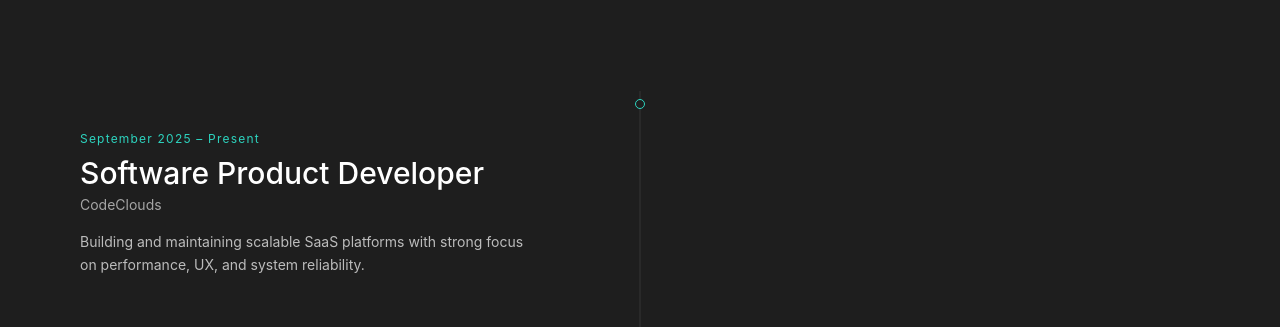
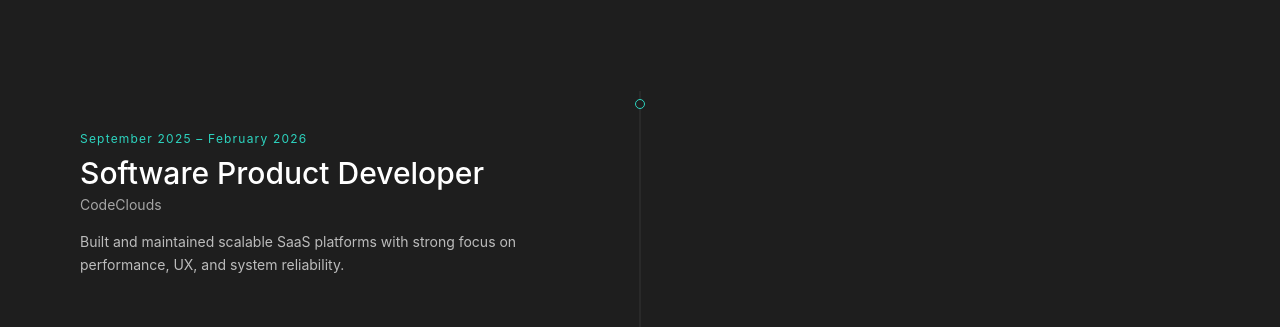
Before and after one commit to farhanadil1/portfolio, a React (Vite) app: page / in a window 1280 px wide. Shown: the part 3360-3687 px from the top of the page. Built offline with nearby package versions, Linux system fonts and the light colour scheme.

Commit message:
update informations

```diff
--- a/src/components/ExperienceSection.jsx
+++ b/src/components/ExperienceSection.jsx
@@ -8,9 +8,9 @@ const experiences = [
   {
     title: "Software Product Developer",
     org: "CodeClouds",
-    period: "September 2025 – Present",
+    period: "September 2025 – February 2026",
     desc:
-      "Building and maintaining scalable SaaS platforms with strong focus on performance, UX, and system reliability.",
+      "Built and maintained scalable SaaS platforms with strong focus on performance, UX, and system reliability.",
   },
   {
     title: "Machine Learning Intern",
```
